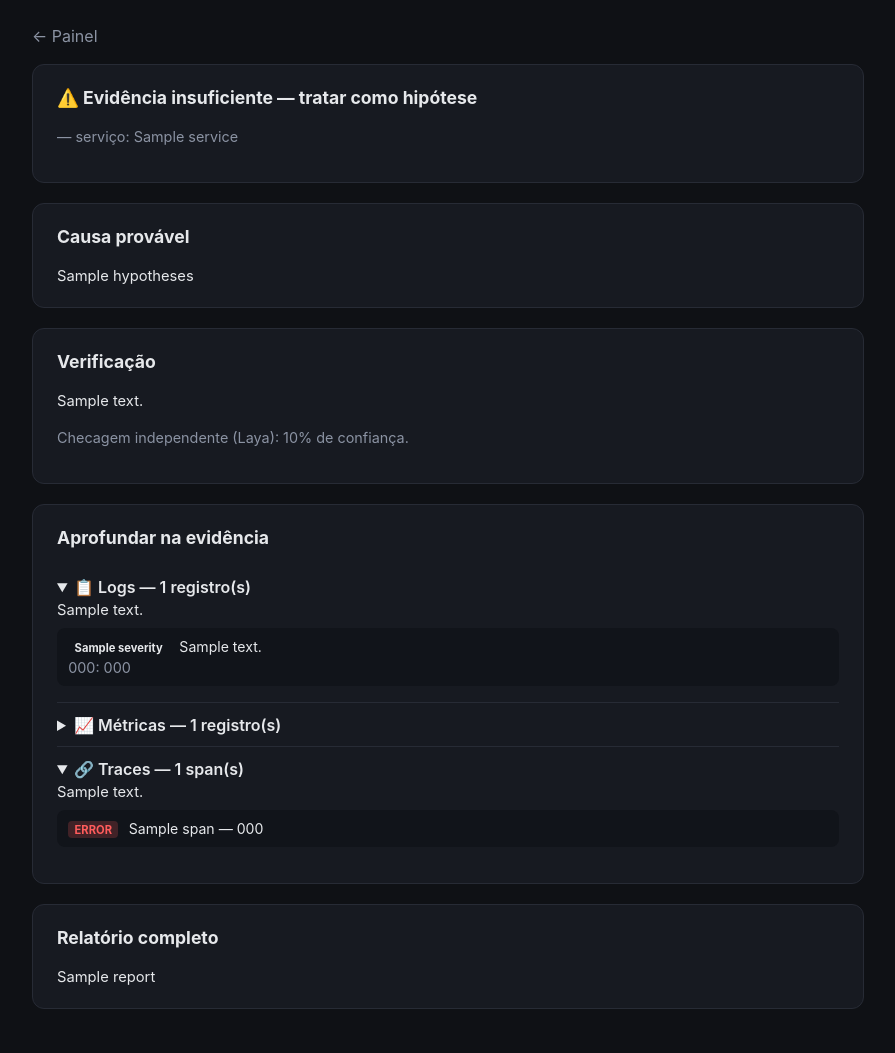
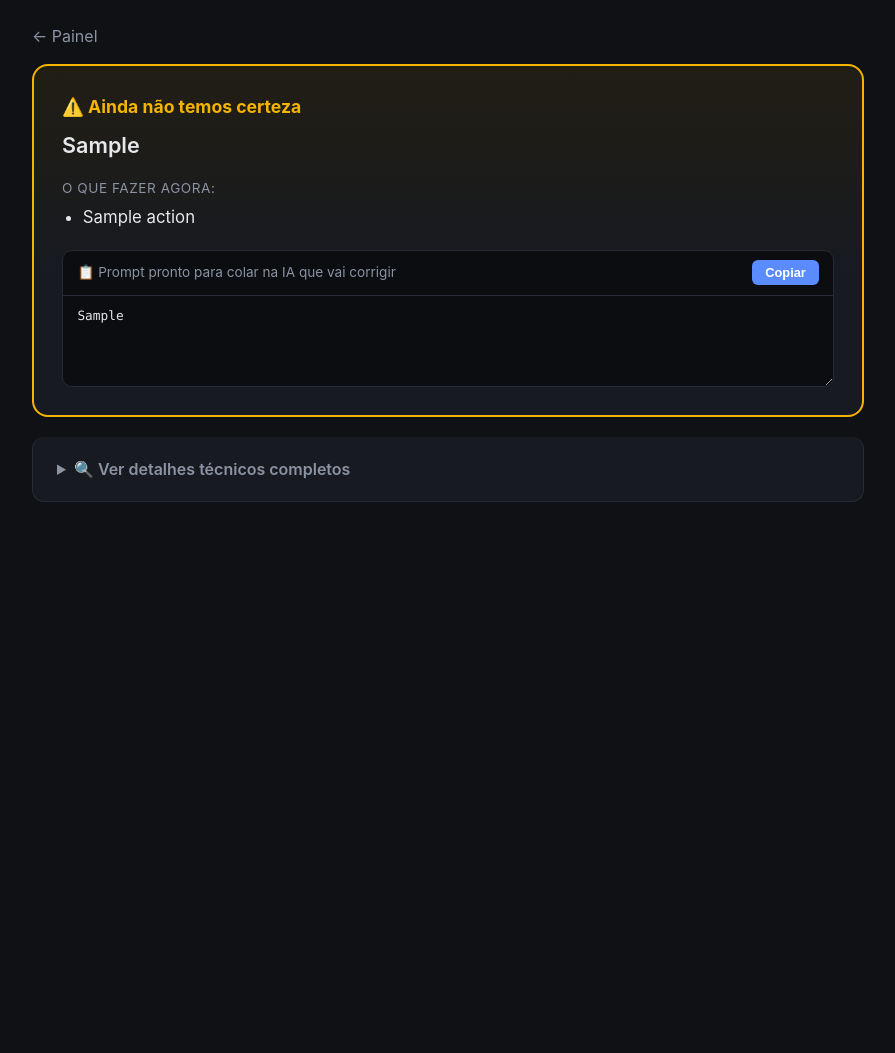
Before and after one commit to Dyonnatan/TracePilot, a FastAPI app: template webapp/templates/detail.html in a window 1280 px wide. Shown: the part 63-1116 px from the top of the page, without its empty margins (192-1087 px from the left). After the commit the page ends 565 px from the top, so only its background shows below. Run offline with FastAPI, Linux system fonts and the light colour scheme; the template is opened without the code that fills it: most values are stand-ins (such as "Sample title", 1, 10 or a date in 2020).

Commit message:
feat: resumo em linguagem simples + prompt pronto para IA corrigir

```diff
--- a/webapp/static/style.css
+++ b/webapp/static/style.css
@@ -118,3 +118,85 @@ summary { cursor: pointer; font-weight: 600; }
 .sev-error { background: rgba(255,92,92,.2); color: var(--down); }
 .sev-warning, .sev-warn { background: rgba(245,180,0,.2); color: var(--warn); }
 .sev-info { background: rgba(91,140,255,.2); color: var(--accent); }
+
+/* ---- Resumo de decisão: o que importa, em destaque ---- */
+.decision-card {
+  border-radius: 16px;
+  padding: 1.75rem;
+  margin-bottom: 1.25rem;
+  border: 2px solid var(--border);
+  background: var(--panel);
+}
+.decision-card.ok { border-color: var(--ok); background: linear-gradient(180deg, rgba(61,220,132,.08), var(--panel) 60%); }
+.decision-card.warn { border-color: var(--warn); background: linear-gradient(180deg, rgba(245,180,0,.08), var(--panel) 60%); }
+
+.decision-status {
+  font-size: 1.1rem;
+  font-weight: 700;
+  margin-bottom: .6rem;
+}
+.decision-card.ok .decision-status { color: var(--ok); }
+.decision-card.warn .decision-status { color: var(--warn); }
+
+.decision-cause {
+  font-size: 1.35rem;
+  font-weight: 600;
+  line-height: 1.4;
+  margin: 0 0 1.1rem;
+}
+
+.decision-actions-label {
+  display: block;
+  font-size: .85rem;
+  text-transform: uppercase;
+  letter-spacing: .04em;
+  color: var(--muted);
+  margin-bottom: .4rem;
+}
+.decision-actions ul { margin: 0; padding-left: 1.3rem; }
+.decision-actions li { font-size: 1.05rem; margin-bottom: .4rem; }
+
+.fix-prompt-box {
+  margin-top: 1.25rem;
+  background: #0b0d11;
+  border: 1px solid var(--border);
+  border-radius: 10px;
+  overflow: hidden;
+}
+.fix-prompt-header {
+  display: flex;
+  justify-content: space-between;
+  align-items: center;
+  padding: .6rem .9rem;
+  font-size: .85rem;
+  color: var(--muted);
+  border-bottom: 1px solid var(--border);
+}
+.fix-prompt-box textarea {
+  display: block;
+  width: 100%;
+  min-height: 90px;
+  background: transparent;
+  border: none;
+  color: var(--text);
+  font-family: ui-monospace, "SF Mono", Menlo, monospace;
+  font-size: .8rem;
+  padding: .75rem .9rem;
+  resize: vertical;
+}
+.copy-btn {
+  align-self: auto;
+  padding: .3rem .8rem;
+  font-size: .8rem;
+  font-weight: 600;
+  background: var(--accent);
+  border-radius: 6px;
+}
+
+/* ---- Detalhe técnico: colapsado, segundo plano ---- */
+.tech-details summary {
+  font-size: 1rem;
+  color: var(--muted);
+}
+.tech-details h3 { font-size: .95rem; margin: 1.1rem 0 .4rem; color: var(--muted); }
+.tech-details > summary { border-top: none; }
--- a/webapp/templates/detail.html
+++ b/webapp/templates/detail.html
@@ -22,30 +22,50 @@
   </section>
 
 {% else %}
-  <section class="panel">
-    <h2>
-      {% if investigation.verified %}✅ Diagnóstico sustentado por evidência
-      {% else %}⚠️ Evidência insuficiente — tratar como hipótese{% endif %}
-    </h2>
-    <p class="muted">{{ investigation.error_report }} — serviço: {{ investigation.service }}</p>
+
+  {# ---- Resumo de decisão: o que a pessoa vê primeiro, em segundos ---- #}
+  <section class="decision-card {{ 'ok' if investigation.verified else 'warn' }}">
+    <div class="decision-status">
+      {% if investigation.verified %}✅ Causa encontrada{% else %}⚠️ Ainda não temos certeza{% endif %}
+    </div>
+    <p class="decision-cause">{{ investigation.plain_cause }}</p>
+
+    {% if investigation.plain_actions %}
+    <div class="decision-actions">
+      <span class="decision-actions-label">O que fazer agora:</span>
+      <ul>
+        {% for action in investigation.plain_actions %}
+        <li>{{ action }}</li>
+        {% endfor %}
+      </ul>
+    </div>
+    {% endif %}
+
+    {% if investigation.fix_prompt %}
+    <div class="fix-prompt-box">
+      <div class="fix-prompt-header">
+        <span>📋 Prompt pronto para colar na IA que vai corrigir</span>
+        <button type="button" class="copy-btn" data-copy-target="fix-prompt-text">Copiar</button>
+      </div>
+      <textarea id="fix-prompt-text" readonly>{{ investigation.fix_prompt }}</textarea>
+    </div>
+    {% endif %}
   </section>
 
-  <section class="panel">
-    <h2>Causa provável</h2>
+  {# ---- Detalhe técnico: fica fechado, só quem quiser aprofunda ---- #}
+  <details class="panel tech-details">
+    <summary>🔍 Ver detalhes técnicos completos</summary>
+
+    <h3>Causa provável (diagnóstico técnico)</h3>
     <pre class="text-block">{{ investigation.hypotheses }}</pre>
-  </section>
 
-  <section class="panel">
-    <h2>Verificação</h2>
+    <h3>Verificação</h3>
     <pre class="text-block">{{ investigation.verification_notes }}</pre>
     {% if investigation.decision_model_confidence is not none %}
       <p class="muted">Checagem independente (Laya): {{ "%.0f"|format(investigation.decision_model_confidence * 100) }}% de confiança.</p>
     {% endif %}
-  </section>
 
-  <section class="panel drilldown">
-    <h2>Aprofundar na evidência</h2>
-
+    <h3>Evidência bruta</h3>
     <details open>
       <summary>📋 Logs — {{ investigation.evidence_logs | length }} registro(s)</summary>
       <p class="text-block">{{ investigation.logs_summary }}</p>
@@ -73,12 +93,10 @@
       </div>
       {% endfor %}
     </details>
-  </section>
 
-  <section class="panel">
-    <h2>Relatório completo</h2>
+    <h3>Relatório completo</h3>
     <pre class="text-block">{{ investigation.report }}</pre>
-  </section>
+  </details>
 {% endif %}
 
 <script>
@@ -92,5 +110,15 @@
       }
     }, 3000);
   }
+
+  document.querySelectorAll('.copy-btn').forEach((btn) => {
+    btn.addEventListener('click', async () => {
+      const target = document.getElementById(btn.dataset.copyTarget);
+      await navigator.clipboard.writeText(target.value);
+      const original = btn.textContent;
+      btn.textContent = 'Copiado ✓';
+      setTimeout(() => { btn.textContent = original; }, 1500);
+    });
+  });
 </script>
 {% endblock %}
```
Also changed, not shown: agents/fix_prompt.py (added, +62 -0 lines), agents/orchestrator.py (+9 -2 lines), agents/plain_summary_agent.py (added, +69 -0 lines), agents/report.py (+20 -5 lines).
